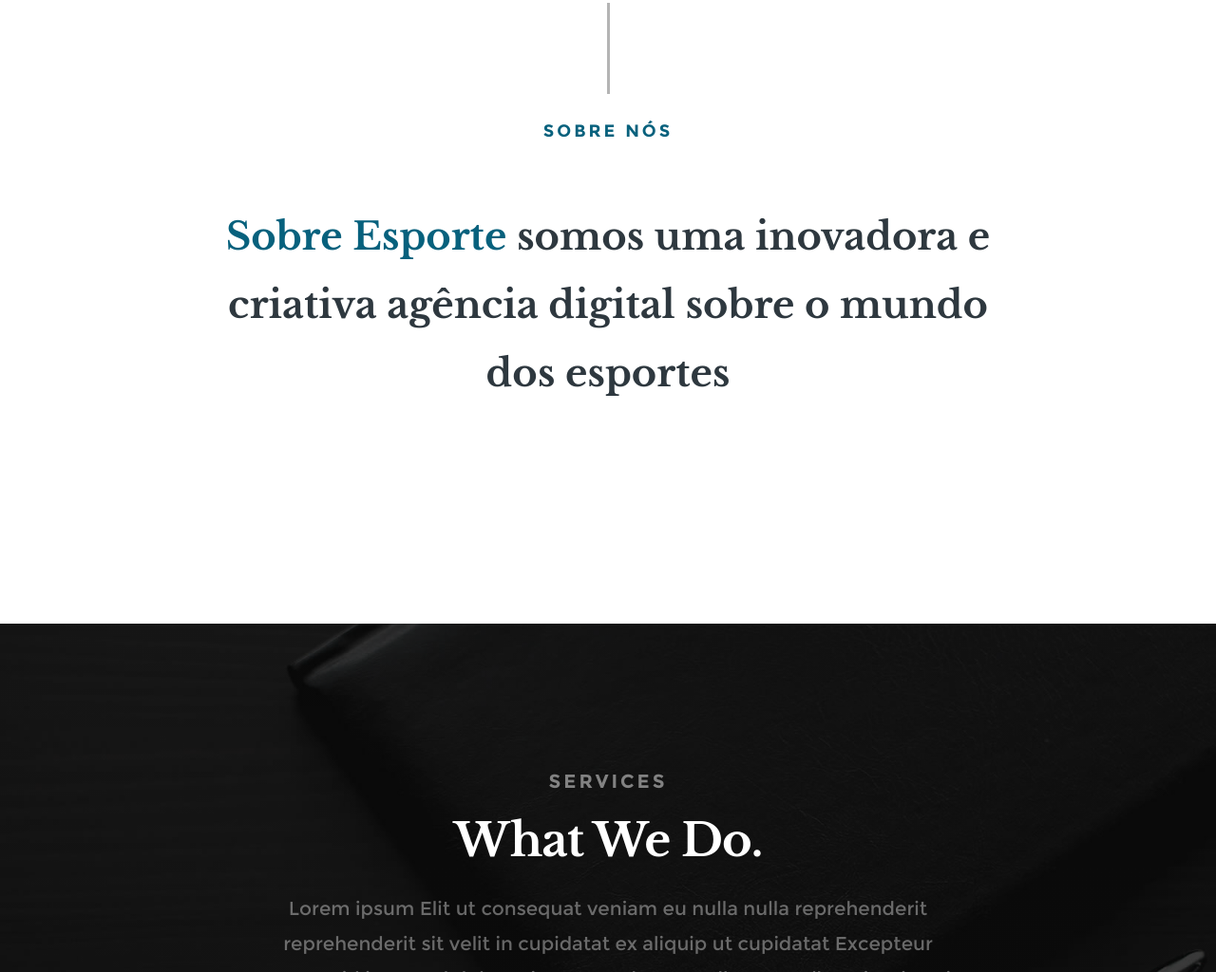
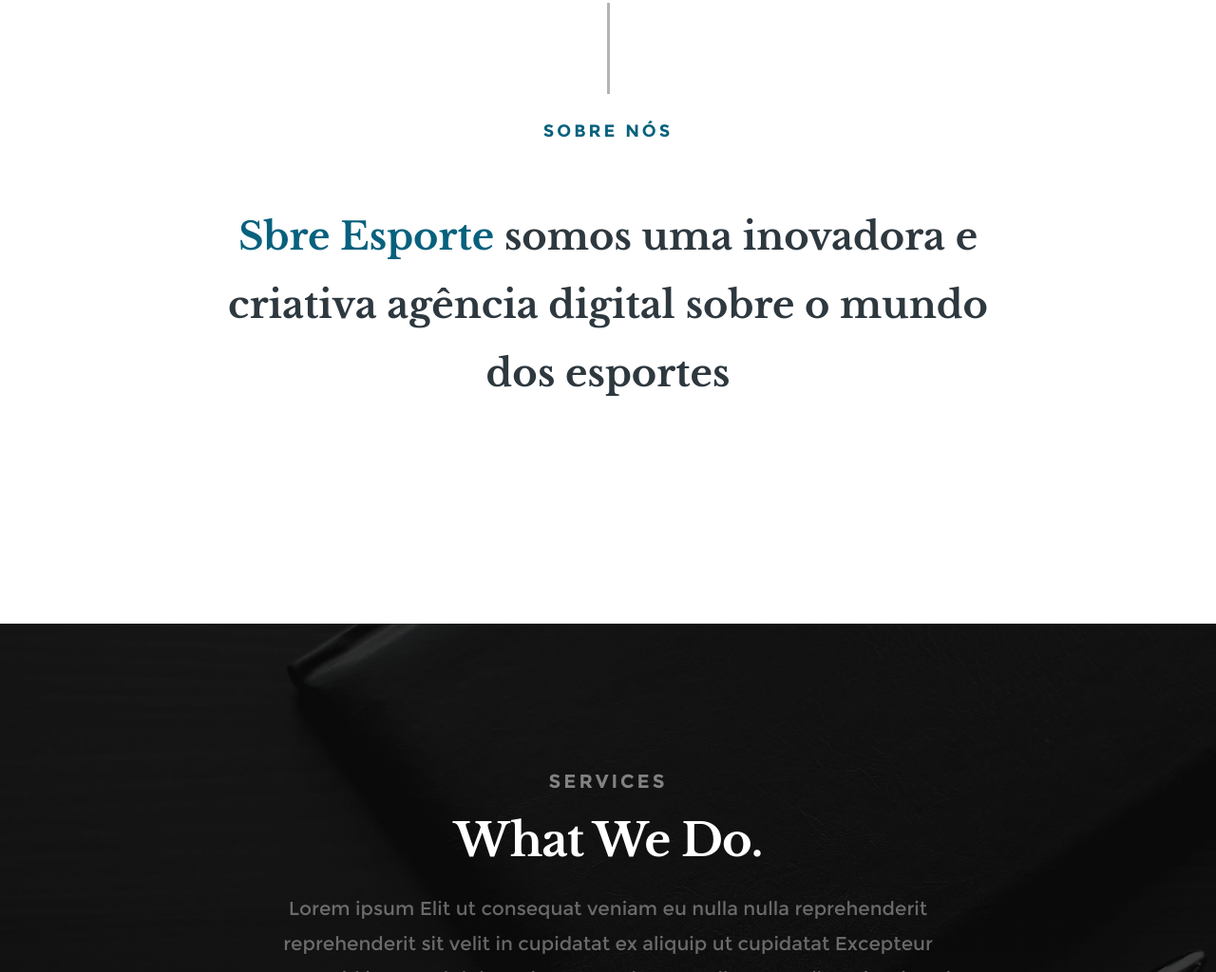
Before and after one commit to lucdee/SobreEsporte, a plain HTML site: page index.html in a window 1280 px wide. Shown: the part 843-1867 px from the top of the page at 95% size. Drawn offline with Linux system fonts and the light colour scheme; files whose address does not match are found by name.

Commit message:
Update index.html

```diff
--- a/index.html
+++ b/index.html
@@ -160,7 +160,7 @@
 
 				<div class="intro">
 					<h3 class="animate-this">Sobre nós</h3>
-	   			<p class="lead animate-this"><span>Sobre Esporte</span> somos uma inovadora e criativa agência digital sobre o mundo dos esportes</p>
+	   			<p class="lead animate-this"><span>Sbre Esporte</span> somos uma inovadora e criativa agência digital sobre o mundo dos esportes</p>
 				</div>
 
    		</div> <!-- end col-full  -->
```
